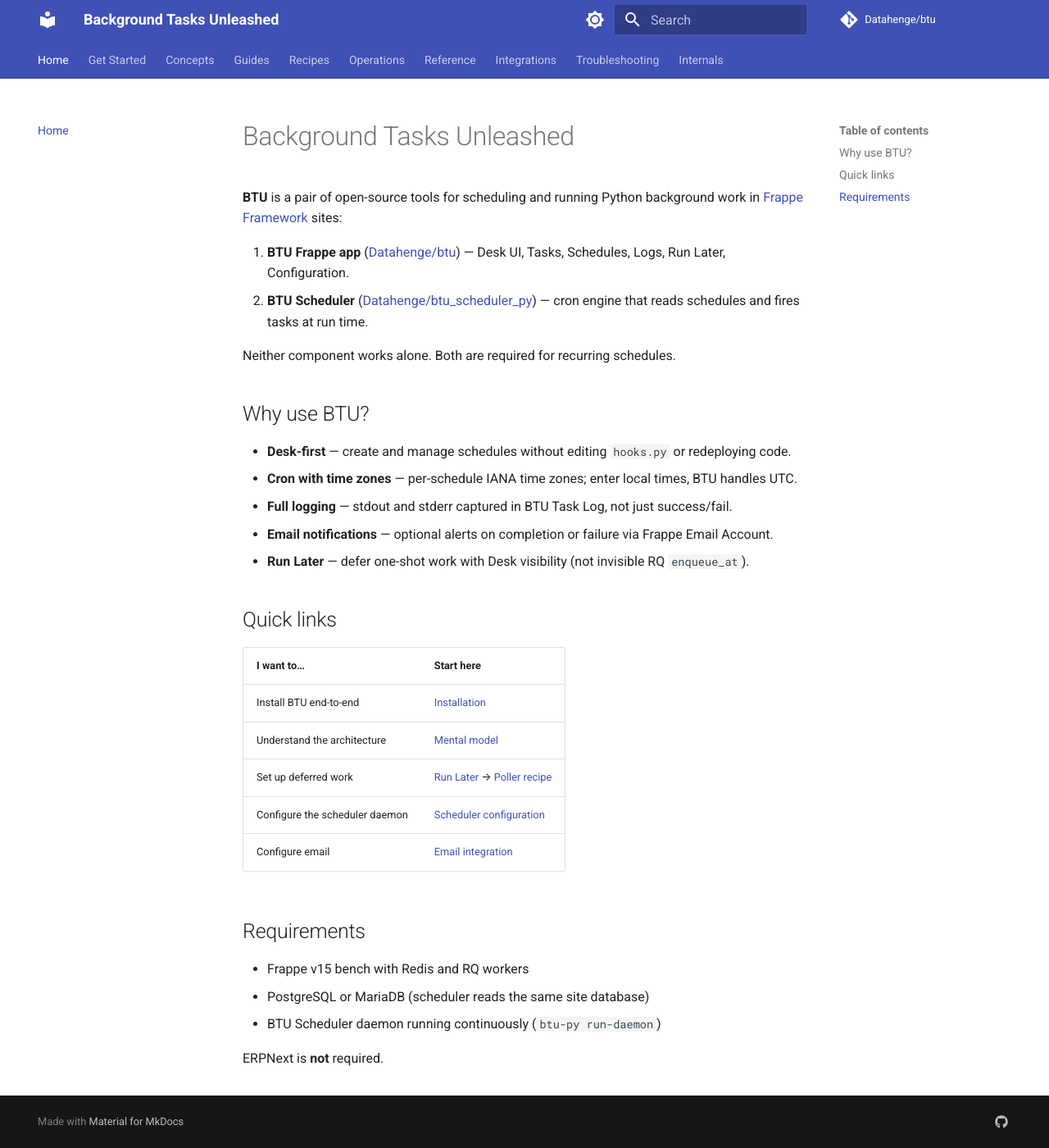
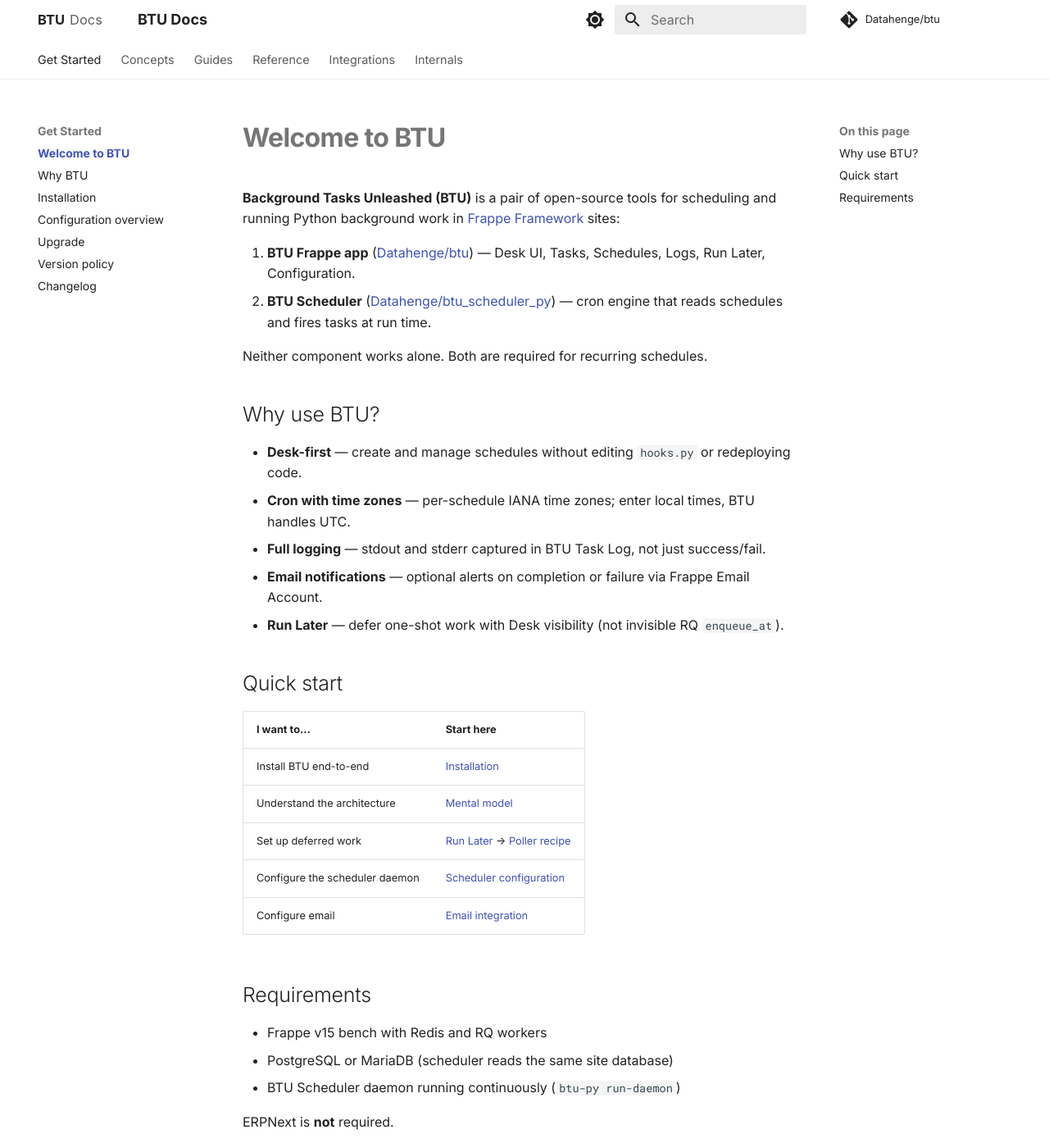
Before and after one commit to Datahenge/btu, an MkDocs documentation site: the page built from docs/index.md, in a window 1280 px wide and 1400 px high. Shown: the whole window at 82% size. Built offline with MkDocs 1.6.1 and Material for MkDocs 9.7.7, drawn with Linux system fonts in a browser that asks for light colours; comment, search, counter and statistics services are not loaded.

Commit message:
Rough draft of docs.

```diff
--- a/docs/index.md
+++ b/docs/index.md
@@ -1,6 +1,6 @@
-# Background Tasks Unleashed
+# Welcome to BTU
 
-**BTU** is a pair of open-source tools for scheduling and running Python background work in [Frappe Framework](https://frappeframework.com) sites:
+**Background Tasks Unleashed (BTU)** is a pair of open-source tools for scheduling and running Python background work in [Frappe Framework](https://frappeframework.com) sites:
 
 1. **BTU Frappe app** ([Datahenge/btu](https://github.com/Datahenge/btu)) — Desk UI, Tasks, Schedules, Logs, Run Later, Configuration.
 2. **BTU Scheduler** ([Datahenge/btu_scheduler_py](https://github.com/Datahenge/btu_scheduler_py)) — cron engine that reads schedules and fires tasks at run time.
@@ -15,7 +15,7 @@
 - **Email notifications** — optional alerts on completion or failure via Frappe Email Account.
 - **Run Later** — defer one-shot work with Desk visibility (not invisible RQ `enqueue_at`).
 
-## Quick links
+## Quick start
 
 | I want to… | Start here |
 |------------|------------|
--- /dev/null
+++ b/docs/stylesheets/extra.css
@@ -0,0 +1,96 @@
+/* BTU docs — transparent nav, content-area link accent */
+
+:root,
+[data-md-color-scheme="default"] {
+	--md-accent-fg-color: #4051b5;
+	--md-typeset-a-color: #4051b5;
+}
+
+[data-md-color-scheme="slate"] {
+	--md-accent-fg-color: #7986cb;
+	--md-typeset-a-color: #9fa8da;
+}
+
+/* Transparent header + tab bar; single rule above content */
+.md-header {
+	background-color: var(--md-default-bg-color);
+	box-shadow: none;
+	color: var(--md-default-fg-color);
+}
+
+.md-tabs {
+	background-color: var(--md-default-bg-color);
+	box-shadow: none;
+	border-bottom: 1px solid var(--md-default-fg-color--lightest);
+}
+
+.md-header__button,
+.md-header__title,
+.md-header__topic,
+.md-search__icon,
+.md-header-nav__button {
+	color: var(--md-default-fg-color);
+}
+
+.md-header__button:hover,
+.md-header-nav__button:hover {
+	color: var(--md-accent-fg-color);
+}
+
+.md-search__form {
+	background-color: var(--md-default-fg-color--lightest);
+}
+
+[data-md-color-scheme="slate"] .md-search__form {
+	background-color: var(--md-default-fg-color--lightest);
+}
+
+[data-md-color-scheme="slate"] .md-header__button.md-logo img,
+[data-md-color-scheme="slate"] .md-header__button.md-logo svg {
+	filter: brightness(0) invert(1);
+	opacity: 0.9;
+}
+
+.md-tabs__link {
+	font-size: 0.72rem;
+	color: var(--md-default-fg-color);
+	opacity: 0.75;
+}
+
+.md-tabs__link:hover {
+	opacity: 1;
+	color: var(--md-default-fg-color);
+}
+
+.md-tabs__link--active {
+	opacity: 1;
+	font-weight: 600;
+	color: var(--md-default-fg-color);
+	border-bottom: 2px solid var(--md-default-fg-color);
+}
+
+.md-nav__item .md-nav__link--active {
+	font-weight: 600;
+}
+
+.md-content h1:first-child {
+	font-weight: 700;
+	letter-spacing: -0.02em;
+}
+
+.md-content figure.btu-screenshot {
+	margin: 1.5em 0;
+}
+
+.md-content figure.btu-screenshot img {
+	border: 1px solid var(--md-default-fg-color--lightest);
+	border-radius: 4px;
+	box-shadow: 0 2px 8px rgba(0, 0, 0, 0.08);
+}
+
+.md-content figure.btu-screenshot figcaption {
+	margin-top: 0.5em;
+	font-size: 0.85em;
+	color: var(--md-default-fg-color--light);
+	text-align: center;
+}
--- a/mkdocs.yml
+++ b/mkdocs.yml
@@ -1,4 +1,4 @@
-site_name: Background Tasks Unleashed
+site_name: BTU Docs
 site_url: https://btu.datahenge.com/
 site_description: Documentation for BTU — the Frappe app and Python scheduler for cron-based background tasks.
 repo_url: https://github.com/Datahenge/btu
@@ -7,23 +7,32 @@
 
 theme:
   name: material
+  logo: assets/logo.svg
+  font:
+    text: Inter
+    code: Roboto Mono
   features:
     - navigation.tabs
     - navigation.sections
-    - navigation.expand
     - navigation.top
+    - navigation.tracking
     - search.suggest
     - search.highlight
     - content.code.copy
     - content.tabs.link
+    - toc.follow
   palette:
-    - scheme: default
-      primary: indigo
+    - media: "(prefers-color-scheme: light)"
+      scheme: default
+      primary: white
+      accent: indigo
       toggle:
         icon: material/brightness-7
         name: Switch to dark mode
-    - scheme: slate
-      primary: indigo
+    - media: "(prefers-color-scheme: dark)"
+      scheme: slate
+      primary: black
+      accent: indigo
       toggle:
         icon: material/brightness-4
         name: Switch to light mode
@@ -42,6 +51,10 @@
   - md_in_html
   - toc:
       permalink: true
+      title: On this page
+
+extra_css:
+  - stylesheets/extra.css
 
 extra:
   social:
@@ -49,9 +62,8 @@
       link: https://github.com/Datahenge/btu
 
 nav:
-  - Home: index.md
   - Get Started:
-      - get-started/index.md
+      - Welcome to BTU: index.md
       - Why BTU: get-started/why-btu.md
       - Installation: get-started/installation.md
       - Configuration overview: get-started/configuration-overview.md
@@ -59,7 +71,6 @@
       - Version policy: get-started/version-policy.md
       - Changelog: get-started/changelog.md
   - Concepts:
-      - concepts/index.md
       - Mental model: concepts/mental-model.md
       - Tasks: concepts/tasks.md
       - Schedules: concepts/schedules.md
@@ -70,47 +81,42 @@
       - Redis control plane: concepts/redis-control-plane.md
   - Guides:
       - Desk:
-          - guides/desk/index.md
+          - Overview: guides/desk/index.md
           - BTU Configuration: guides/desk/configuration.md
           - BTU Task: guides/desk/task.md
           - BTU Task Schedule: guides/desk/task-schedule.md
           - BTU Task Log: guides/desk/task-log.md
           - BTU Run Later: guides/desk/run-later.md
+      - Operations:
+          - Install scheduler: operations/install-scheduler.md
+          - Scheduler configuration: operations/scheduler-config.md
+          - Run the scheduler: operations/run-scheduler.md
+          - RQ workers: operations/rq-workers.md
+          - Scheduler buttons: operations/scheduler-buttons.md
+          - Failed jobs: operations/failed-jobs.md
+          - Timeouts and housekeeping: operations/timeouts-and-housekeeping.md
+      - Recipes:
+          - Set up Run Later poller: recipes/set-up-run-later-poller.md
+          - Recurring schedule with timezone: recipes/recurring-schedule-with-timezone.md
+          - Run a task on demand: recipes/run-task-on-demand.md
+          - Defer with Redis: recipes/defer-with-redis.md
+          - Defer with document: recipes/defer-with-document.md
+          - Email on failure: recipes/email-on-failure.md
+          - One-shot task: recipes/one-shot-task.md
       - Command line: guides/command-line.md
       - Writing task functions: guides/writing-task-functions.md
-  - Recipes:
-      - recipes/index.md
-      - Recurring schedule with timezone: recipes/recurring-schedule-with-timezone.md
-      - Run a task on demand: recipes/run-task-on-demand.md
-      - Defer with Redis: recipes/defer-with-redis.md
-      - Defer with document: recipes/defer-with-document.md
-      - Set up Run Later poller: recipes/set-up-run-later-poller.md
-      - Email on failure: recipes/email-on-failure.md
-      - One-shot task: recipes/one-shot-task.md
-  - Operations:
-      - operations/index.md
-      - Install scheduler: operations/install-scheduler.md
-      - Scheduler configuration: operations/scheduler-config.md
-      - Run the scheduler: operations/run-scheduler.md
-      - RQ workers: operations/rq-workers.md
-      - Scheduler buttons: operations/scheduler-buttons.md
-      - Failed jobs: operations/failed-jobs.md
-      - Timeouts and housekeeping: operations/timeouts-and-housekeeping.md
   - Reference:
       - BTU Configuration fields: reference/configuration-fields.md
       - Scheduler environment variables: reference/scheduler-env-vars.md
       - Schedule cron fields: reference/schedule-cron-fields.md
       - Redis RPC protocol: reference/redis-rpc.md
       - Public API: reference/public-api.md
+      - FAQ: troubleshooting/faq.md
+      - Common errors: troubleshooting/common-errors.md
   - Integrations:
       - Email: integrations/email.md
       - Auto Report: integrations/auto-report.md
-  - Troubleshooting:
-      - troubleshooting/index.md
-      - FAQ: troubleshooting/faq.md
-      - Common errors: troubleshooting/common-errors.md
   - Internals:
-      - internals/index.md
       - Technical design: internals/technical-design.md
       - ADRs:
           - Overview: internals/adr/README.md
@@ -122,4 +128,5 @@
       - Repository layout: internals/repository-layout.md
       - Legacy Rust scheduler: internals/legacy-rust-scheduler.md
       - Contributing to docs: internals/contributing-docs.md
+      - Screenshot conventions: internals/screenshots.md
       - Archived scripts: internals/gists.md
```
Also changed, not shown: docs/get-started/index.md (deleted, +0 -18 lines), docs/internals/index.md (+1 -1 lines), docs/internals/screenshots.md (added, +46 -0 lines), docs/assets/logo.svg (added), 1 other file.
